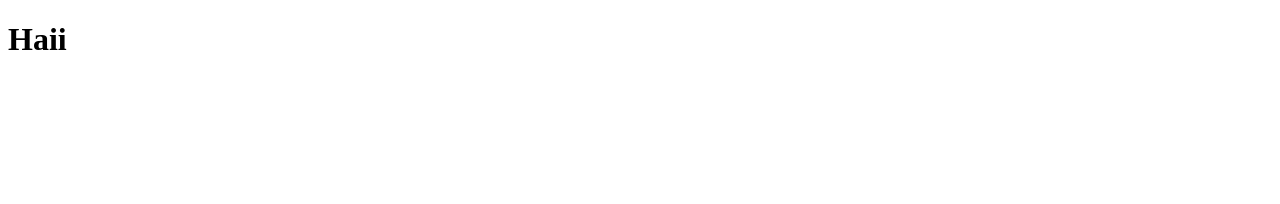
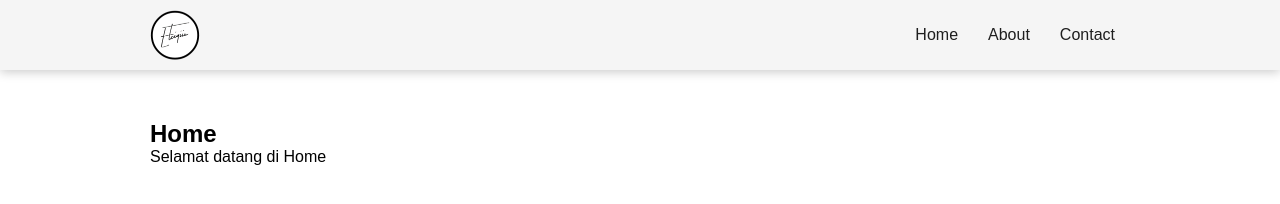
Before and after one commit to Azrilardian/Website-SPA-Pertama, a website built with webpack: page App/index.html in a window 1280 px wide. Built offline with nearby package versions, Linux system fonts and the light colour scheme.

Commit message:
Update : All Done, Sir!

```diff
--- a/App/index.html
+++ b/App/index.html
@@ -6,6 +6,22 @@
 		<title>Website Coba PWA</title>
 	</head>
 	<body>
-		<h1>Haii</h1>
+		<header>
+			<div class="container">
+				<nav>
+					<img src="../App/src/img/logo.png" alt="Logo" />
+					<ul>
+						<li><a href="#home">Home</a></li>
+						<li><a href="#about">About</a></li>
+						<li><a href="#contact">Contact</a></li>
+					</ul>
+				</nav>
+			</div>
+		</header>
+		<div class="container">
+			<section id="section"></section>
+		</div>
+
+		<script src="src/js/"></script>
 	</body>
 </html>
--- a/App/index.js
+++ b/App/index.js
@@ -0,0 +1,4 @@
+import "./src/style/style.css";
+import main from "./src/js/main";
+
+document.addEventListener("DOMContentLoaded", main);
--- /dev/null
+++ b/App/pages/home.html
@@ -0,0 +1,2 @@
+<h1>Home</h1>
+<p>Selamat datang di Home</p>
--- /dev/null
+++ b/App/src/js/main.js
@@ -0,0 +1,26 @@
+const main = () => {
+	var page = window.location.hash.substr(1);
+	if (page == "") page = "home";
+	const li = document.querySelectorAll("nav ul li");
+	li.forEach((e) => {
+		e.addEventListener("click", function (e) {
+			page = e.target.getAttribute("href").substr(1);
+			loadPage(`../App/pages/${page}.html`);
+		});
+	});
+
+	const loadPage = (page) => {
+		const section = document.querySelector("#section");
+		fetch(page)
+			.then((response) => {
+				if (response.status == 200) return response.text();
+				else if (response.status == 404) section.innerHTML = `<p>Halaman tidak ditemukan.</p>`;
+				else {
+					section.innerHTML = `<p>Ups... Halaman tidak dapat diakses.</p>`;
+				}
+			})
+			.then((response) => (section.innerHTML = response));
+	};
+	loadPage(`../App/pages/${page}.html`);
+};
+export default main;
--- /dev/null
+++ b/App/src/style/style.css
@@ -0,0 +1,55 @@
+* {
+	padding: 0;
+	margin: 0;
+	box-sizing: border-box;
+}
+html body {
+	font-family: "Poppins", sans-serif;
+}
+.container {
+	padding: 0 150px;
+}
+header {
+	padding: 10px 0;
+	background-color: whitesmoke;
+	box-shadow: 0px 2px 10px #cacaca;
+}
+nav {
+	display: flex;
+	justify-content: space-between;
+	align-items: center;
+	transition: padding 0.2s ease;
+}
+nav img {
+	width: 50px;
+	height: 50px;
+}
+nav ul {
+	display: flex;
+	justify-content: space-between;
+}
+nav ul li {
+	list-style-type: none;
+	margin: 0 10px;
+}
+nav ul li a {
+	text-decoration: none;
+	color: #1f1f1f;
+	font-weight: 500;
+	padding: 5px;
+}
+
+section#section {
+	margin-top: 50px;
+}
+
+@media screen and (max-width: 765px) {
+	.container {
+		padding: 0 100px;
+	}
+}
+@media screen and (max-width: 576px) {
+	.container {
+		padding: 0 25px;
+	}
+}
```
Also changed, not shown: App/pages/about.html (added, +2 -0 lines), App/pages/contact.html (added, +2 -0 lines), App/src/img/logo.png (added), Dist/bundle.js (added), Dist/index.html (added), 1 other file.
